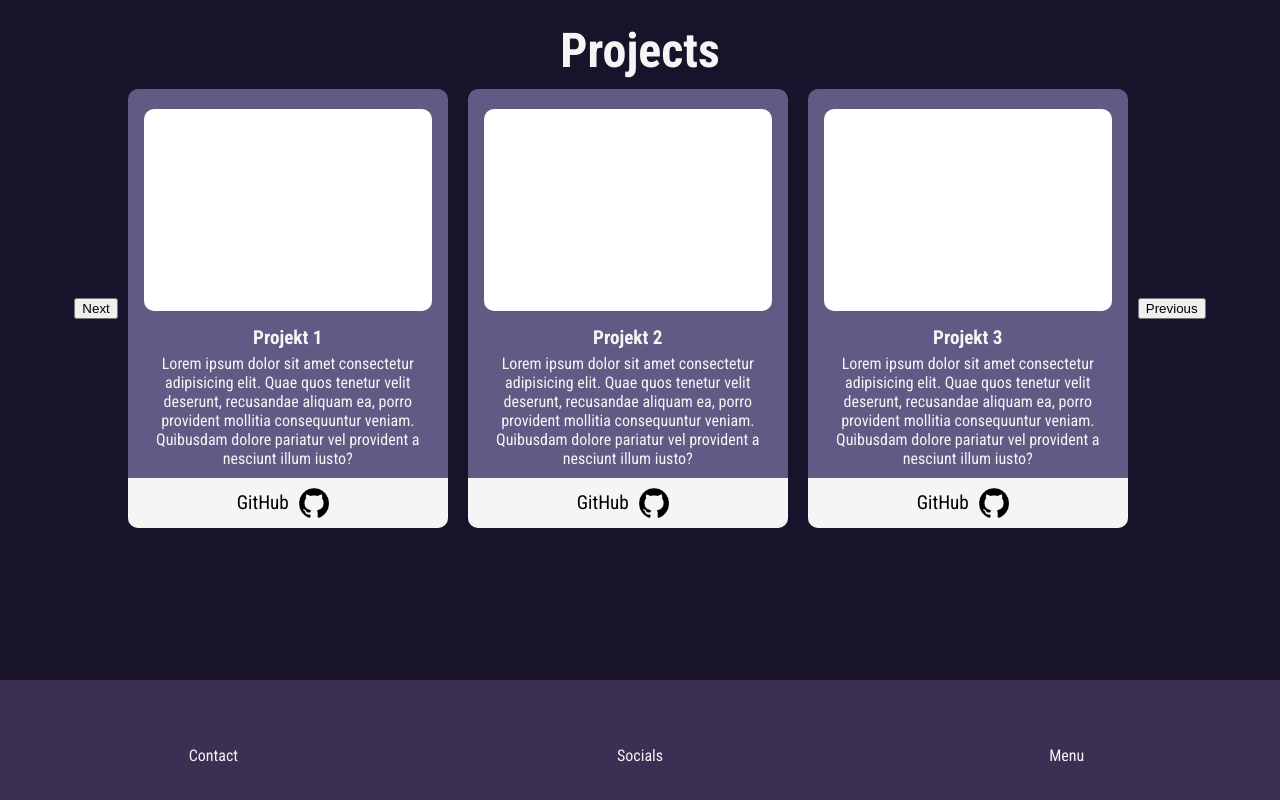
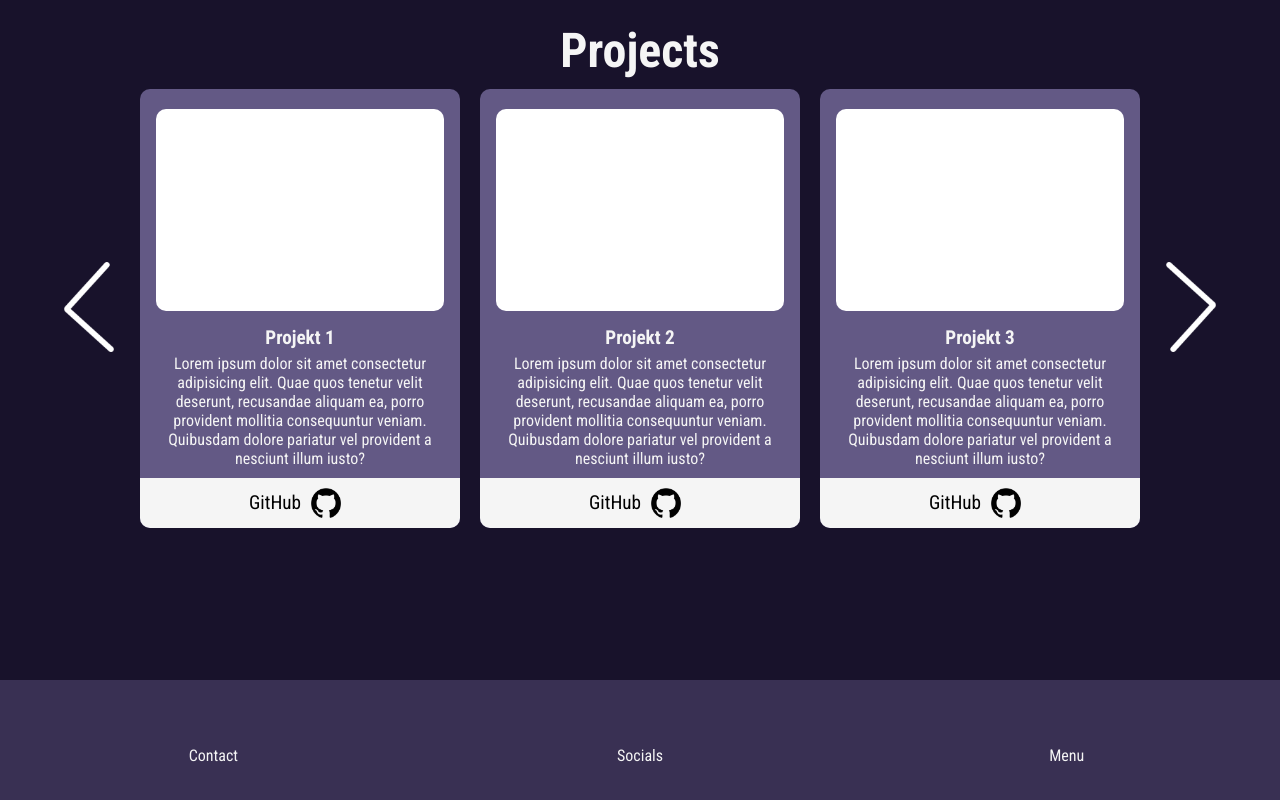
Before and after one commit to Koksiarz100/Portfolio, a React (Vite) app: page / in a window 1280 px wide. Shown: the part 2520-3320 px from the top of the page. Built offline with nearby package versions, Linux system fonts and the light colour scheme.

Commit message:
added better buttons, still needs animations

```diff
--- a/src/App.scss
+++ /dev/null
@@ -1,4 +0,0 @@
-.app-wrapper {
-  display: flex;
-  flex-direction: column;
-}
--- a/src/App.tsx
+++ b/src/App.tsx
@@ -5,7 +5,7 @@ import About from './components/about/About'
 import Skills from './components/skills/Skills'
 import Projects from './components/projects/Projects'
 import Footer from './components/footer/Footer'
-import './App.scss'
+import './base.scss'
 
 function App() {
   return (
--- a/src/base.scss
+++ b/src/base.scss
@@ -7,3 +7,9 @@ $primary-color: #18122B;
 $secondary-color: #393053;
 $tertiary-color: #443C68;
 $quaternary-color: #635985;
+
+// App
+.app-wrapper {
+  display: flex;
+  flex-direction: column;
+}
--- a/src/components/projects/Projects.tsx
+++ b/src/components/projects/Projects.tsx
@@ -2,6 +2,8 @@ import React from 'react'
 import './projects.scss'
 import placeholder from '../../assets/placeholder.png'
 import git from '../../assets/git.png'
+import next from '../../assets/next.png'
+import back from '../../assets/back.png'
 
 
 const Card1 = {
@@ -59,7 +61,7 @@ function ProjectCard(card : number) {
   );
 }
 
-const slides = [1, 2, 3];
+const slides = [2, 3, 1];
 
 function ProjectsCarusel(start : number) {
   let slide1 : number;
@@ -103,9 +105,13 @@ function Projects() {
     <div className='projects-wrapper' id='projects'>
       <span className='projects-title'>Projects</span>
       <div className='projects-containers-wrapper'>
-        <button onClick={() => setStart(start+1)}>Next</button>
+        <button className='projects-button' onClick={() => setStart(start+1)}>
+          <img src={back} alt='next' className='next-icon' />
+        </button>
         {ProjectsCarusel(start)}
-        <button>Previous</button>
+        <button className='projects-button' onClick={() => setStart(start+1)}>
+          <img src={next} alt='next' className='next-icon' />
+        </button>
       </div>
     </div>
   )
--- a/src/components/projects/projects.scss
+++ b/src/components/projects/projects.scss
@@ -11,6 +11,17 @@
   .projects-title {
     font-size: 3rem;
     font-weight: 700;
+  }
+
+  .projects-button {
+    background-color: #ffffff00;
+    border: none;
+    cursor: pointer;
+
+    img {
+      width: 50px;
+      margin: 10px;
+    }
   }
 
   @media screen and (max-width: 768px) {
```
Also changed, not shown: src/assets/back.png (added), src/assets/next.png (added).
